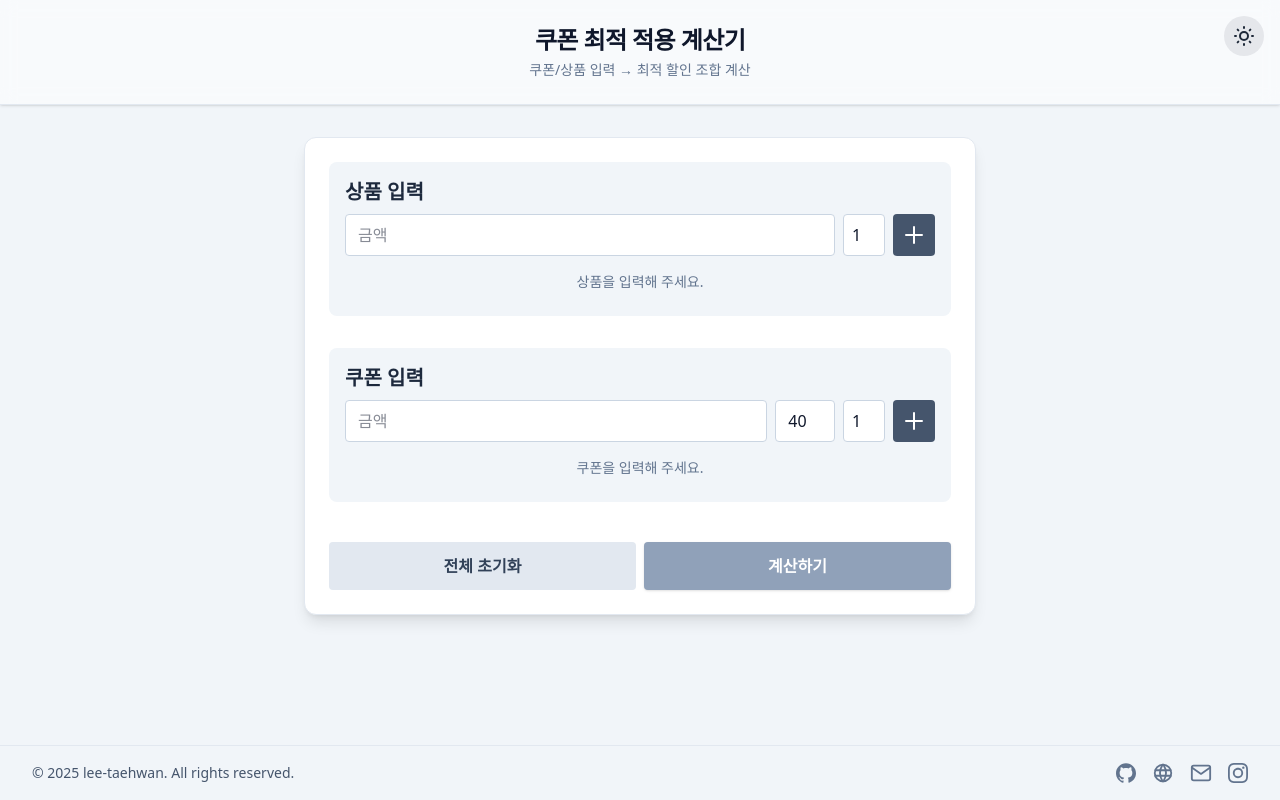
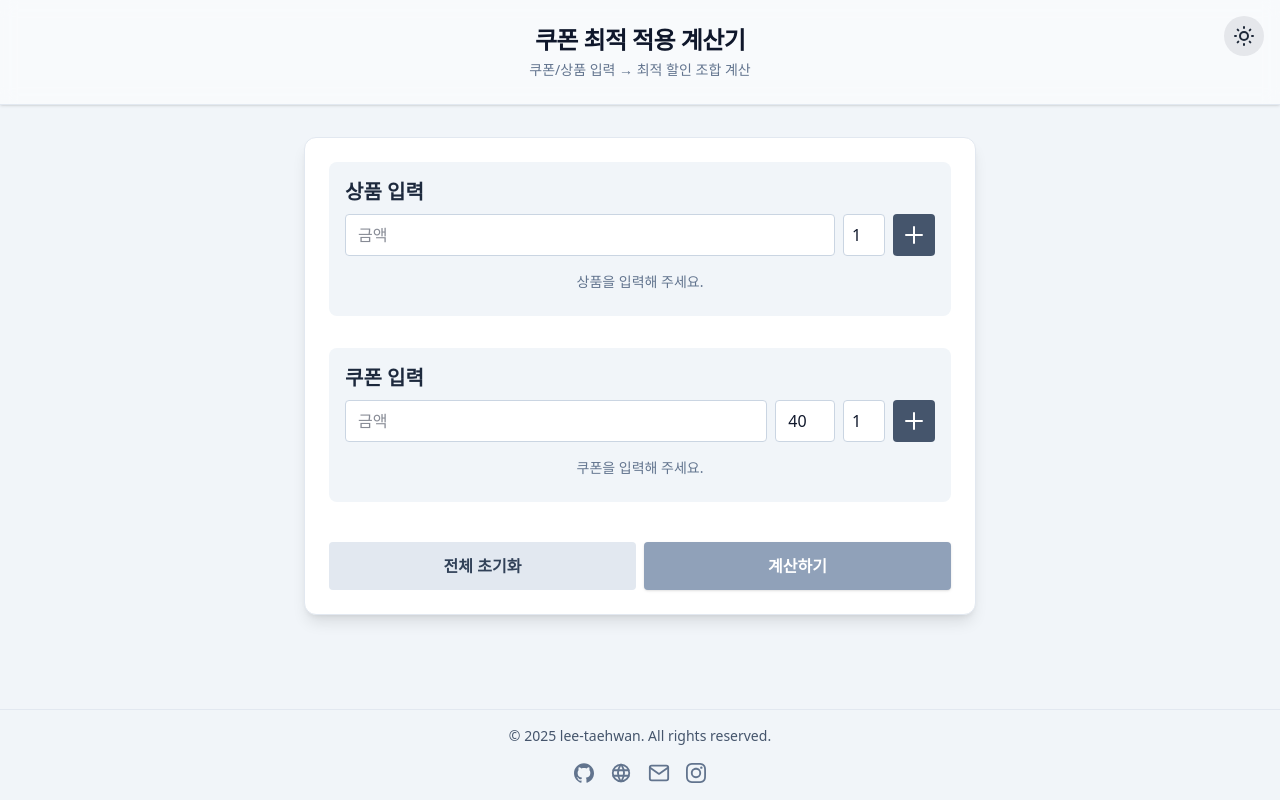
Before and after one commit to lee-taehwan/coupon-optimizer, a Next.js app: page / in a window 1280 px wide. Built offline with nearby package versions, Linux system fonts and the light colour scheme.

Commit message:
footer 디자인 변경

```diff
--- a/src/components/Footer.tsx
+++ b/src/components/Footer.tsx
@@ -8,7 +8,7 @@ const Footer: React.FC = () => {
   return (
     <footer className="w-full bg-slate-100 dark:bg-slate-800 border-t border-slate-200 dark:border-slate-700">
       <div className="container mx-auto px-4 sm:px-6 lg:px-8 py-4">
-        <div className="flex flex-col sm:flex-row justify-between items-center gap-4">
+        <div className="flex flex-col items-center gap-4">
           <p className="text-sm text-slate-600 dark:text-slate-400">
             &copy; {new Date().getFullYear()} lee-taehwan. All rights reserved.
           </p>
```
